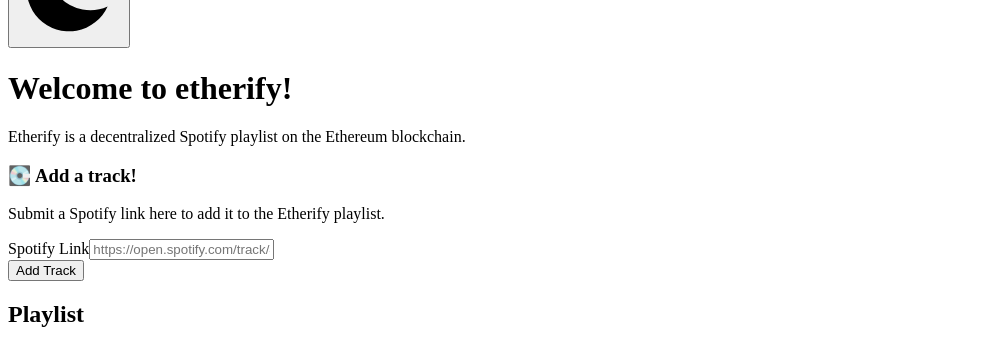
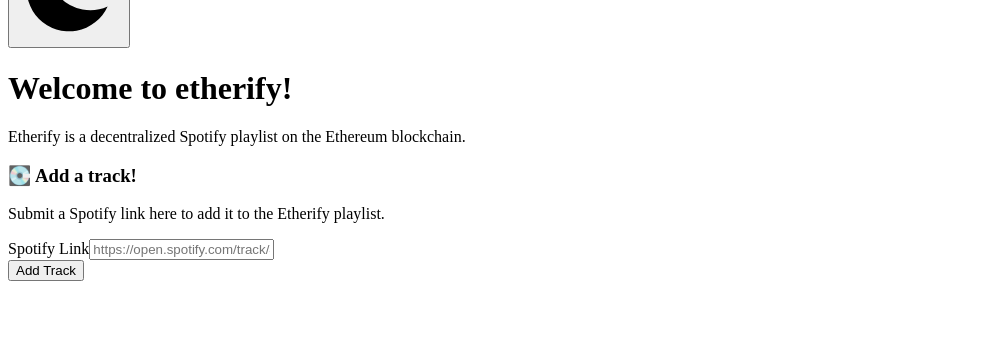
Before and after one commit to raglep-ragret/Etherify, a Next.js app in the folder app/: page / in a window 1280 px wide. Shown: the part 1634-1979 px from the top of the page, without its empty margins (0-982 px from the left). After the commit the page ends 1923 px from the top, so only its background shows below. Built offline with nearby package versions, Linux system fonts and the light colour scheme.

Commit message:
try to fix playlist loading

```diff
--- a/app/components/Playlist.tsx
+++ b/app/components/Playlist.tsx
@@ -20,16 +20,15 @@
   const loadMyLikes = () => dispatch(getMyLikes());
 
   useEffect(() => {
-    loadPlaylist();
-  }, []);
+    if (maybeAuthorizedWallet) {
+      loadPlaylist();
+    }
+  }, [maybeAuthorizedWallet]);
 
   useEffect(() => {
-    if (playlist) {
+    if (maybeAuthorizedWallet && playlist) {
       loadLikes();
-
-      if (maybeAuthorizedWallet) {
-        loadMyLikes();
-      }
+      loadMyLikes();
     }
   }, [maybeAuthorizedWallet, playlist]);
 
--- a/app/pages/index.tsx
+++ b/app/pages/index.tsx
@@ -26,7 +26,7 @@
   }, []);
 
   return (
-    <div className="bg-white dark:bg-gray-900 flex flex-col items-center min-h-screen">
+    <div className="bg-white dark:bg-gray-900 flex flex-col items-center justify-center min-h-screen">
       <Head>
         <title>Etherify</title>
         <meta
@@ -38,7 +38,7 @@
 
       <NavBar />
 
-      <main className="text-black dark:text-gray-50 flex flex-col items-center w-full flex-1 lg:px-20 px-8 text-center mt-16">
+      <main className="text-black dark:text-gray-50 flex flex-col items-center justify-center w-full flex-1 lg:px-20 px-8 text-center mt-6">
         <h1 className="text-6xl font-medium">
           Welcome to{" "}
           <span className="text-green-400 font-extrabold">etherify</span>!
@@ -51,7 +51,7 @@
 
         <AddTrackCard />
 
-        <Playlist />
+        {maybeAuthorizedWallet && <Playlist />}
       </main>
     </div>
   );
```
